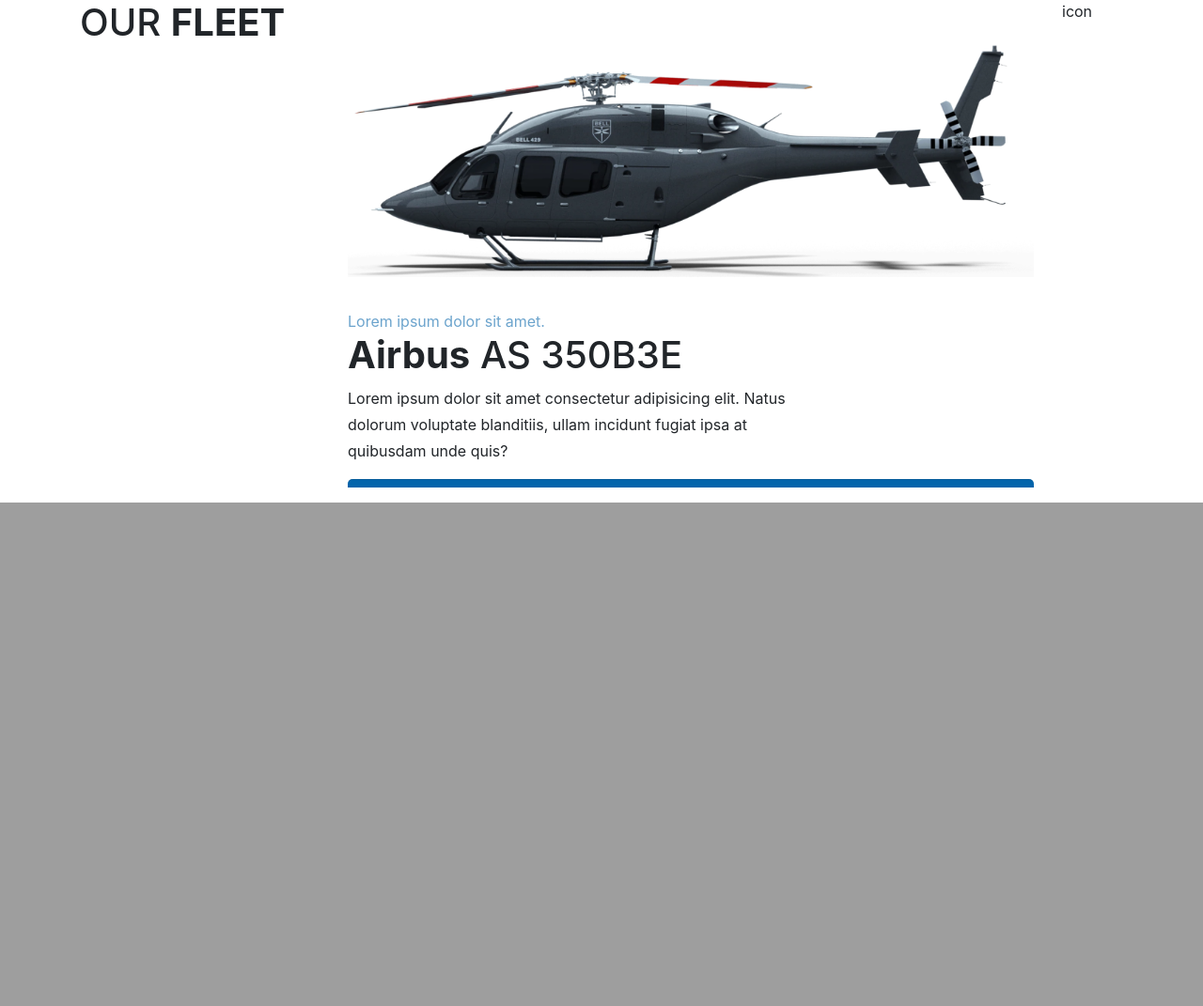
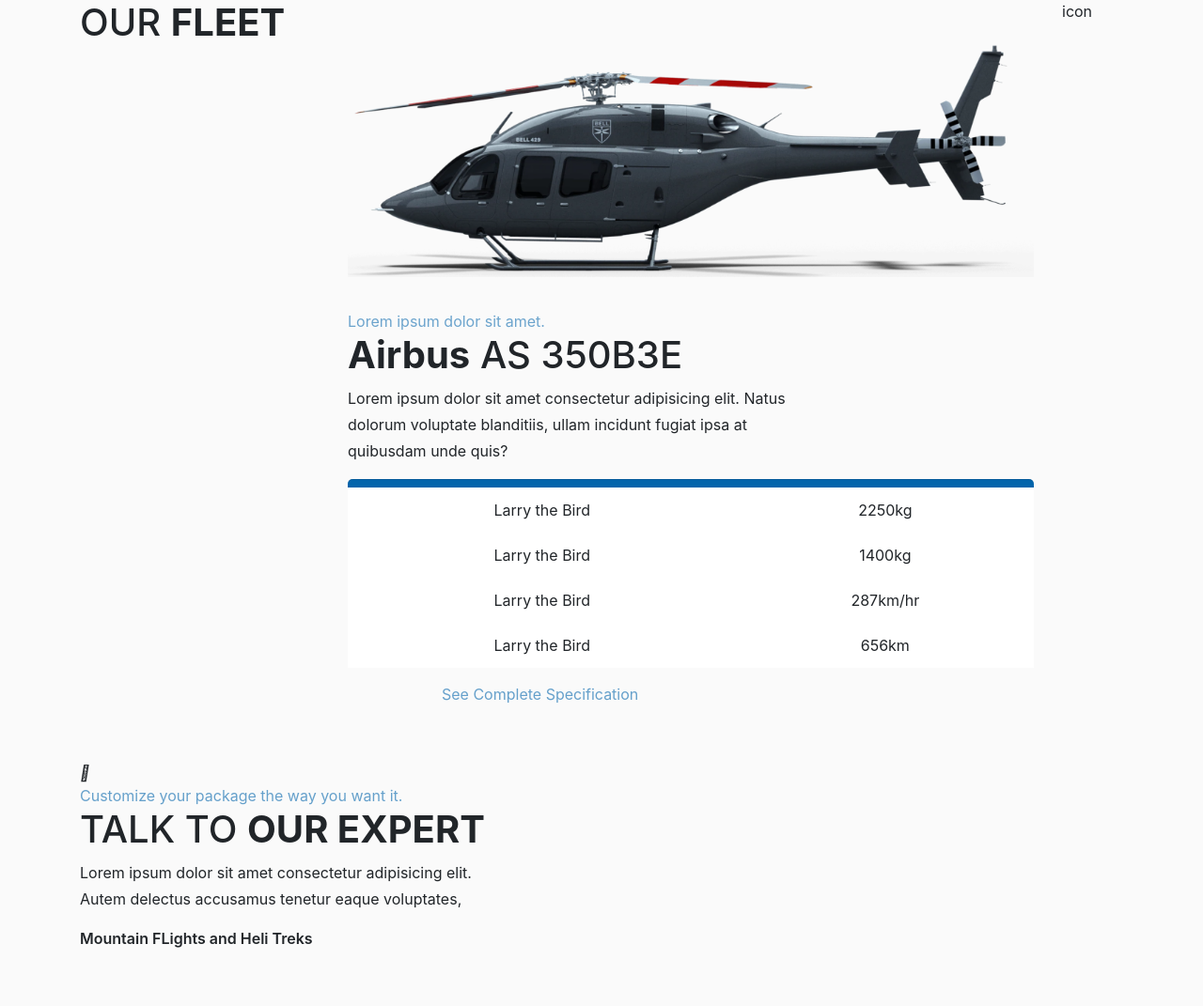
Before and after one commit to kusumghimire/Helicopter-Website, a PHP site: page / in a window 1280 px wide. Shown: the part 2269-3340 px from the top of the page at 94% size. Before the commit the page ends 2804 px from the top, so only its background shows below. Run offline with PHP 8.4, Linux system fonts and the light colour scheme; some libraries are stand-ins or nearby versions.

Commit message:
expet.php is created

```diff
--- a/_includes/expert.php
+++ b/_includes/expert.php
@@ -0,0 +1,33 @@
+<section class="expert-section">
+  <div class="container">
+    <div class="row">
+      <div class="col-md-5">
+        <div class="expert">
+          <i class="fas fa-caret-up"></i>
+          <div class="sub-title">
+            Customize your package the way you want it.
+          </div>
+          <h1>
+            talk to <strong> our expert</strong>
+          </h1>
+          <p>Lorem ipsum dolor sit amet consectetur adipisicing elit. Autem delectus accusamus tenetur eaque voluptates,
+          </p>
+          <div class="tickets">
+            <div class="title">Mountain FLights and Heli Treks</div>
+            <div class="wrap">
+              <div class="div1"></div>
+              <div class="div1"></div>
+              <div class="div1"></div>
+            </div>
+          </div>
+        </div>
+      </div>
+      <div class="col-md-2"></div>
+      <div class="col-md-5">
+        <div class="expert-image">
+
+        </div>
+      </div>
+    </div>
+  </div>
+</section>
--- a/_includes/flight.php
+++ b/_includes/flight.php
@@ -12,12 +12,35 @@
         </div>
         <div class="fleet-contents">
           <span>Lorem ipsum dolor sit amet.</span>
-        <h1><strong>Airbus</strong> AS 350B3E</h1>
-        <p>
-          Lorem ipsum dolor sit amet consectetur adipisicing elit. Natus dolorum voluptate blanditiis, ullam incidunt fugiat ipsa at quibusdam unde quis?
-        </p>
-        <hr>
-      </div>
+          <h1><strong>Airbus</strong> AS 350B3E</h1>
+          <p>
+            Lorem ipsum dolor sit amet consectetur adipisicing elit. Natus dolorum voluptate blanditiis, ullam incidunt
+            fugiat ipsa at quibusdam unde quis?
+          </p>
+          <hr>
+          <table class="table table-borderless">
+            <tbody>
+              </tr>
+              <tr>
+                <td>Larry the Bird</td>
+                <td>2250kg</td>
+              </tr>
+              <tr>
+                <td>Larry the Bird</td>
+                <td>1400kg</td>
+              </tr>
+              <tr>
+                <td>Larry the Bird</td>
+                <td>287km/hr</td>
+              </tr>
+              <tr>
+                <td>Larry the Bird</td>
+                <td>656km</td>
+              </tr>
+            </tbody>
+          </table>
+          <span class="fleet-search">see complete specification</span>
+        </div>
       </div>
       <div class="col-md-1">
         icon
--- a/css/_expert.scss
+++ b/css/_expert.scss
@@ -0,0 +1,21 @@
+.expert-section {
+  margin: 60px auto;
+  .row {
+    .expert {
+      .sub-title {
+        color: #65a0cb;
+      }
+      h1{
+        text-transform: uppercase;
+      }
+      p{
+        line-height: 28px;
+      }
+      .tickets{
+        .title{
+          font-weight: 600 ;
+        }
+      }
+    }
+  }
+}
--- a/css/_flight.scss
+++ b/css/_flight.scss
@@ -10,18 +10,30 @@
         object-fit: contain;
       }
     }
-    .fleet-contents{
-      span{
+    .fleet-contents {
+      span {
         color: #6ca4cd;
       }
-   p{
+      p {
         width: 70%;
         line-height: 28px;
       }
-   hr{
+      hr {
         height: 8px;
         background: #0264ab;
         border-radius: 5px 5px 0px 0px;
+        margin-bottom: 0;
+      }
+      .table-borderless {
+        background-color: white;
+        td {
+          text-align: center;
+        }
+      }
+      .fleet-search{
+        color: #65a0cb;
+        text-transform: capitalize;
+        margin-left: 100px;
       }
     }
   }
--- a/css/style.css
+++ b/css/style.css
@@ -3,6 +3,7 @@
 /* Using a url */
 body {
   margin: 0;
+  background-color: #fafafa;
 }
 
 .navbar-expand-lg {
@@ -301,5 +302,40 @@ body {
   height: 8px;
   background: #0264ab;
   border-radius: 5px 5px 0px 0px;
+  margin-bottom: 0;
+}
+
+.fleet-section .row .fleet-contents .table-borderless {
+  background-color: white;
+}
+
+.fleet-section .row .fleet-contents .table-borderless td {
+  text-align: center;
+}
+
+.fleet-section .row .fleet-contents .fleet-search {
+  color: #65a0cb;
+  text-transform: capitalize;
+  margin-left: 100px;
+}
+
+.expert-section {
+  margin: 60px auto;
+}
+
+.expert-section .row .expert .sub-title {
+  color: #65a0cb;
+}
+
+.expert-section .row .expert h1 {
+  text-transform: uppercase;
+}
+
+.expert-section .row .expert p {
+  line-height: 28px;
+}
+
+.expert-section .row .expert .tickets .title {
+  font-weight: 600;
 }
 /*# sourceMappingURL=style.css.map */
--- a/css/style.scss
+++ b/css/style.scss
@@ -2,6 +2,7 @@
 @import url("story.css"); /* Using a url */
 body{
   margin: 0;
+  background-color: #fafafa;
 }
 @import "header";
 @import "variable";
@@ -11,7 +12,7 @@ body{
 @import "about-us";
 @import "service";
 @import "flight";
-// @import "read";
+@import "expert";
 // @import "footer";
 // @import "bio-banner-section";
 // @import "story-banner-img";
```
Also changed, not shown: 1 other file. Lines whose indentation alone changed are shown as unchanged.
